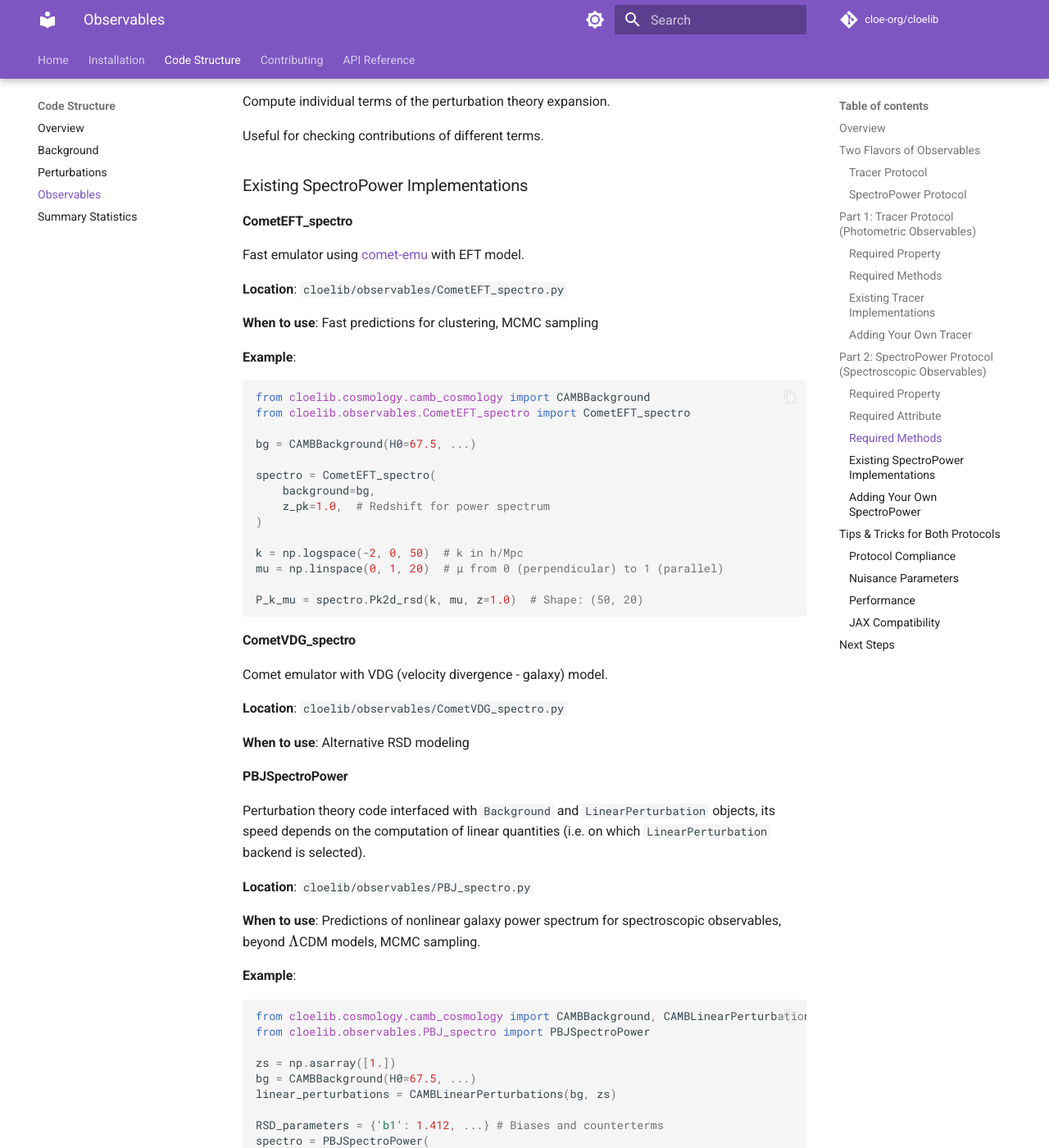
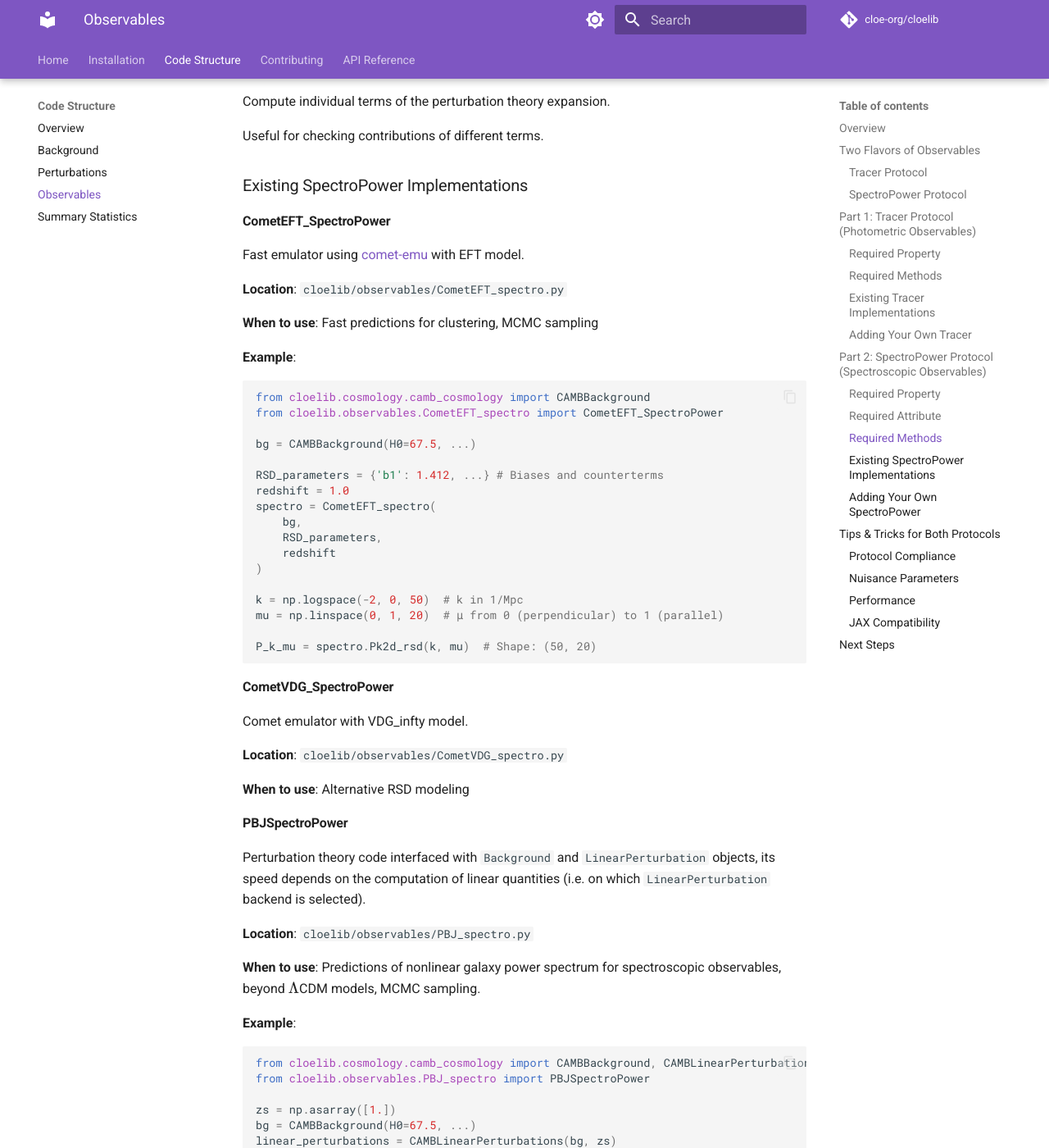
Before and after one commit to cloe-org/cloelib, an MkDocs documentation site: the page built from docs/code_structure/observables.md, in a window 1280 px wide and 1400 px high, scrolled down 7296 px. Shown: the whole window at 82% size. Built offline with MkDocs 1.6.1 and Material for MkDocs 9.7.7, drawn with Linux system fonts in a browser that asks for light colours; comment, search, counter and statistics services are not loaded; the version menu is left out.

````diff
--- a/docs/code_structure/observables.md
+++ b/docs/code_structure/observables.md
@@ -341,7 +341,7 @@
 
 ### Existing SpectroPower Implementations
 
-#### CometEFT_spectro
+#### CometEFT_SpectroPower
 
 Fast emulator using [comet-emu](https://comet-emu.readthedocs.io) with EFT model.
 
@@ -353,24 +353,27 @@
 
 ```python
 from cloelib.cosmology.camb_cosmology import CAMBBackground
-from cloelib.observables.CometEFT_spectro import CometEFT_spectro
+from cloelib.observables.CometEFT_spectro import CometEFT_SpectroPower
 
 bg = CAMBBackground(H0=67.5, ...)
 
+RSD_parameters = {'b1': 1.412, ...} # Biases and counterterms
+redshift = 1.0
 spectro = CometEFT_spectro(
-    background=bg,
-    z_pk=1.0,  # Redshift for power spectrum
+    bg,
+    RSD_parameters,
+    redshift
 )
 
-k = np.logspace(-2, 0, 50)  # k in h/Mpc
+k = np.logspace(-2, 0, 50)  # k in 1/Mpc
 mu = np.linspace(0, 1, 20)  # μ from 0 (perpendicular) to 1 (parallel)
 
-P_k_mu = spectro.Pk2d_rsd(k, mu, z=1.0)  # Shape: (50, 20)
+P_k_mu = spectro.Pk2d_rsd(k, mu)  # Shape: (50, 20)
 ```
 
-#### CometVDG_spectro
+#### CometVDG_SpectroPower
 
-Comet emulator with VDG (velocity divergence - galaxy) model.
+Comet emulator with VDG_infty model.
 
 **Location**: `cloelib/observables/CometVDG_spectro.py`
 
````
Also changed, not shown: 2 other files.
